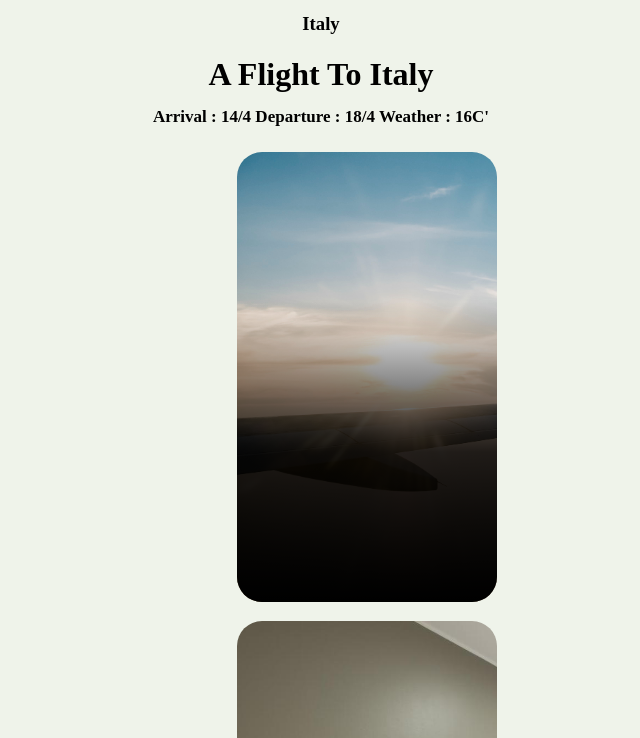
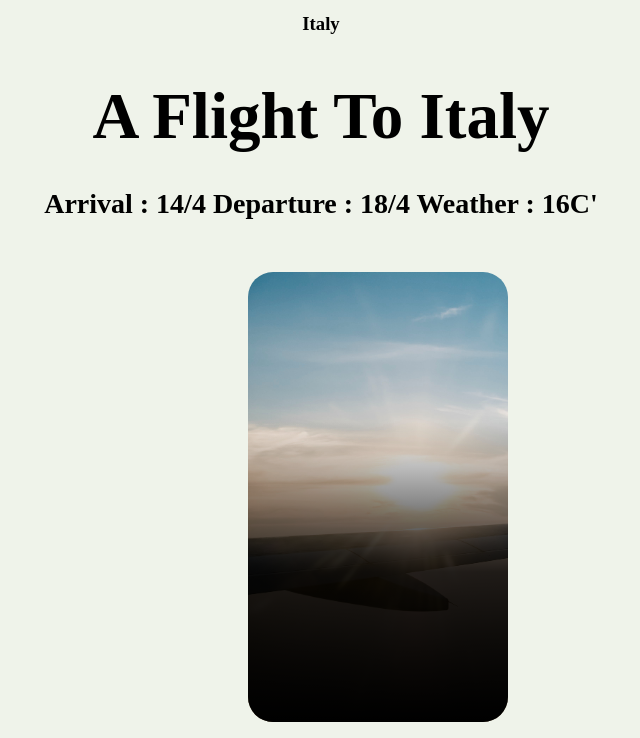
Before and after one commit to 3ly-elsherbiny2010/Italy-Project, a plain HTML site: page index.html in a window 1280 px wide. Shown: the top 738 px of the page, without its empty margins (319-959 px from the left). Drawn offline with Linux system fonts and the light colour scheme; a web font is replaced by a local one.

Commit message:
Update style.css

```diff
--- a/style.css
+++ b/style.css
@@ -125,7 +125,6 @@ p{
     transition-duration: 1s;
 }
 @media (max-width: 1513px) {
-
     #wraper{
         margin-left: 25%;
         float: none;
@@ -139,6 +138,12 @@ p{
     #wraper2 #h{
         margin-top: 60%;
     }
+    .T{
+        font-size: 65px;
+    }
+    .I{
+        font-size: 28px;
+    }
 }
 @media (min-width: 1815px){
     #wraper2 #h{
```
